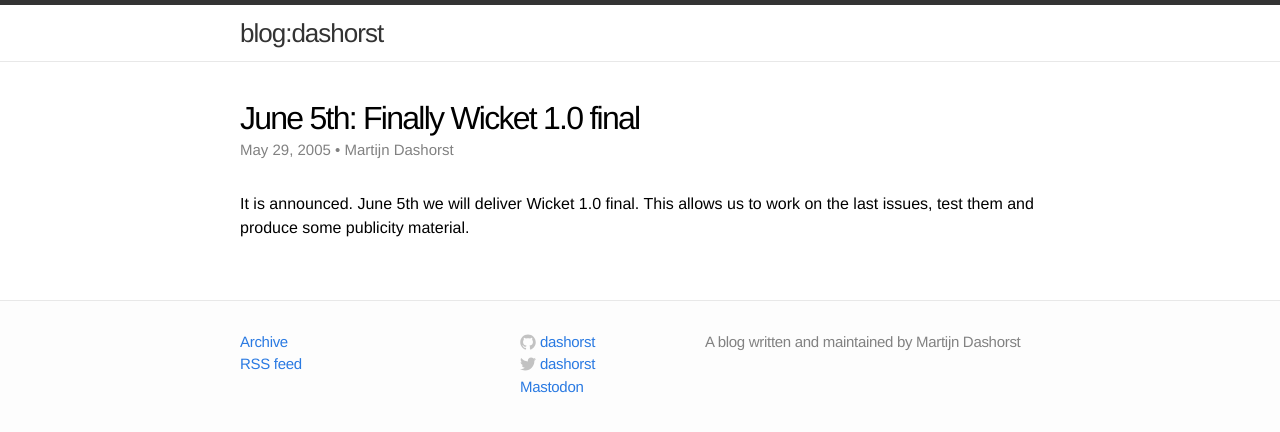
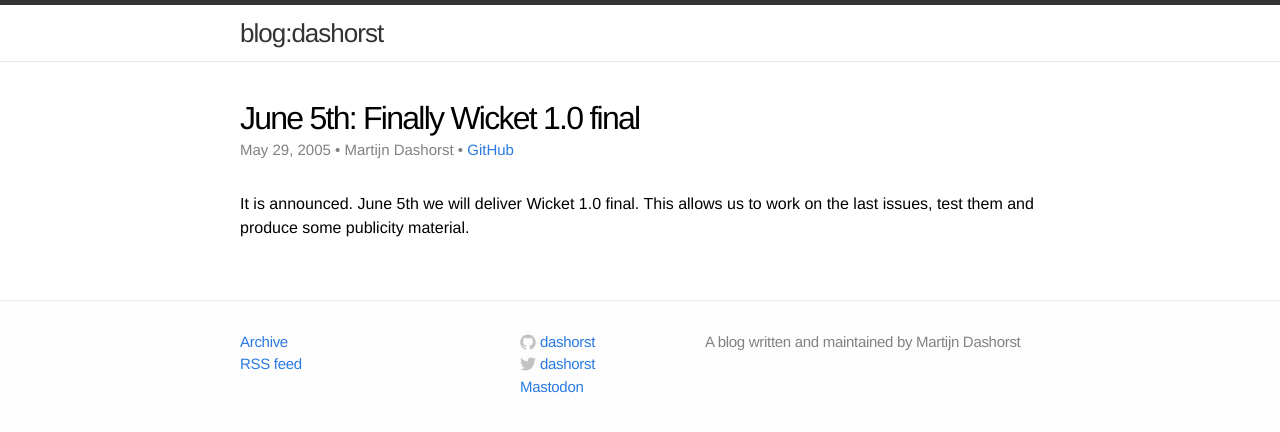
Before and after one commit to dashorst/martijndashorst.com, a Jekyll site: the page built from _posts/2005/2005-05-29-june-5th-finally-wicket-10-final.markdown, in a window 1280 px wide. Shown: the top 432 px of the page. Built offline with Jekyll 4.4.1, drawn with Linux system fonts in a browser that asks for light colours.

Commit message:
Render github link on each post

```diff
--- a/_layouts/post.html
+++ b/_layouts/post.html
@@ -5,7 +5,7 @@
 
   <header class="post-header">
     <h1>{{ page.title }}</h1>
-    <p class="meta">{{ page.date | date: "%b %-d, %Y" }}{% if page.author %} • {{ page.author }}{% endif %}{% if page.meta %} • {{ page.meta }}{% endif %}</p>
+    <p class="meta">{{ page.date | date: "%b %-d, %Y" }}{% if page.author %} • {{ page.author }}{% endif %}{% if page.meta %} • {{ page.meta }}{% endif %} • <a href="https://github.com/dashorst/martijndashorst.com/blob/main/{{ page.path }}">GitHub</a></p>
   </header>
 
   <article class="post-content">
```
